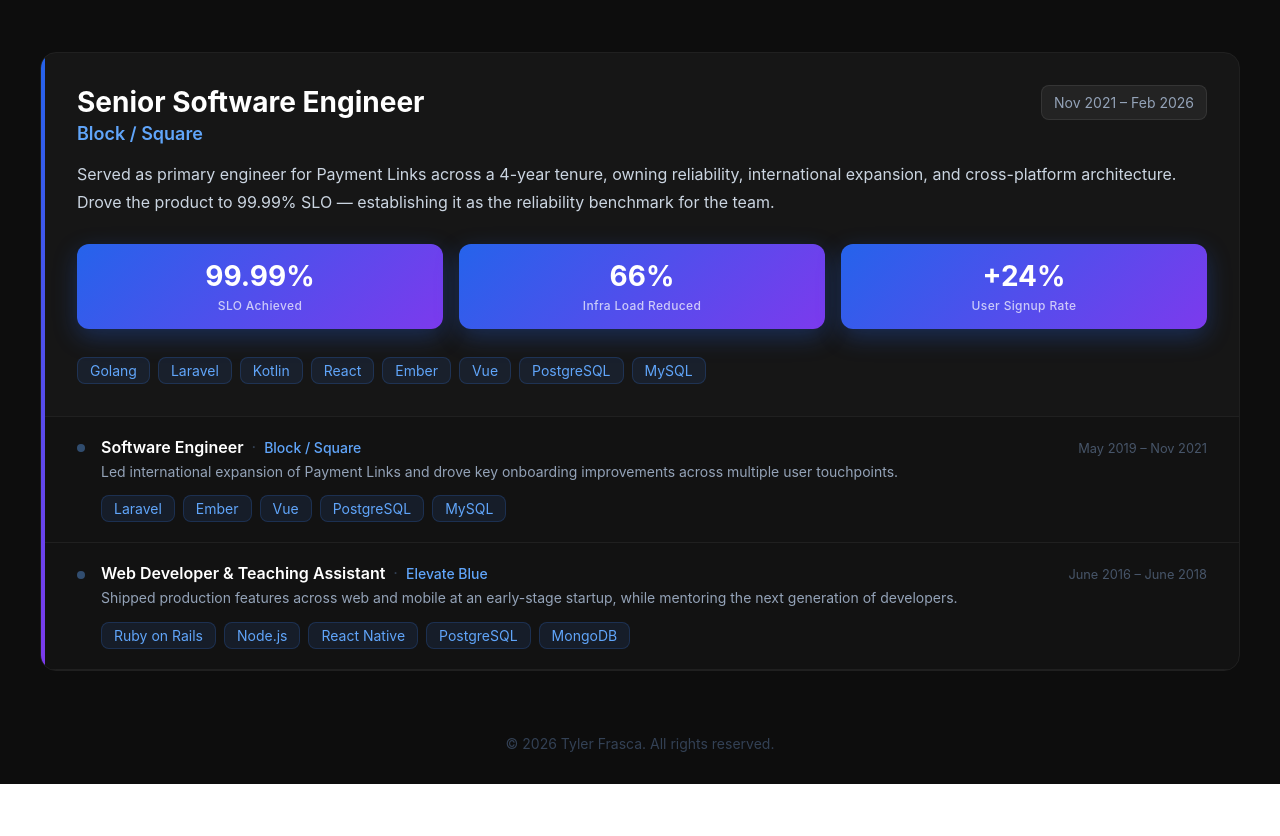
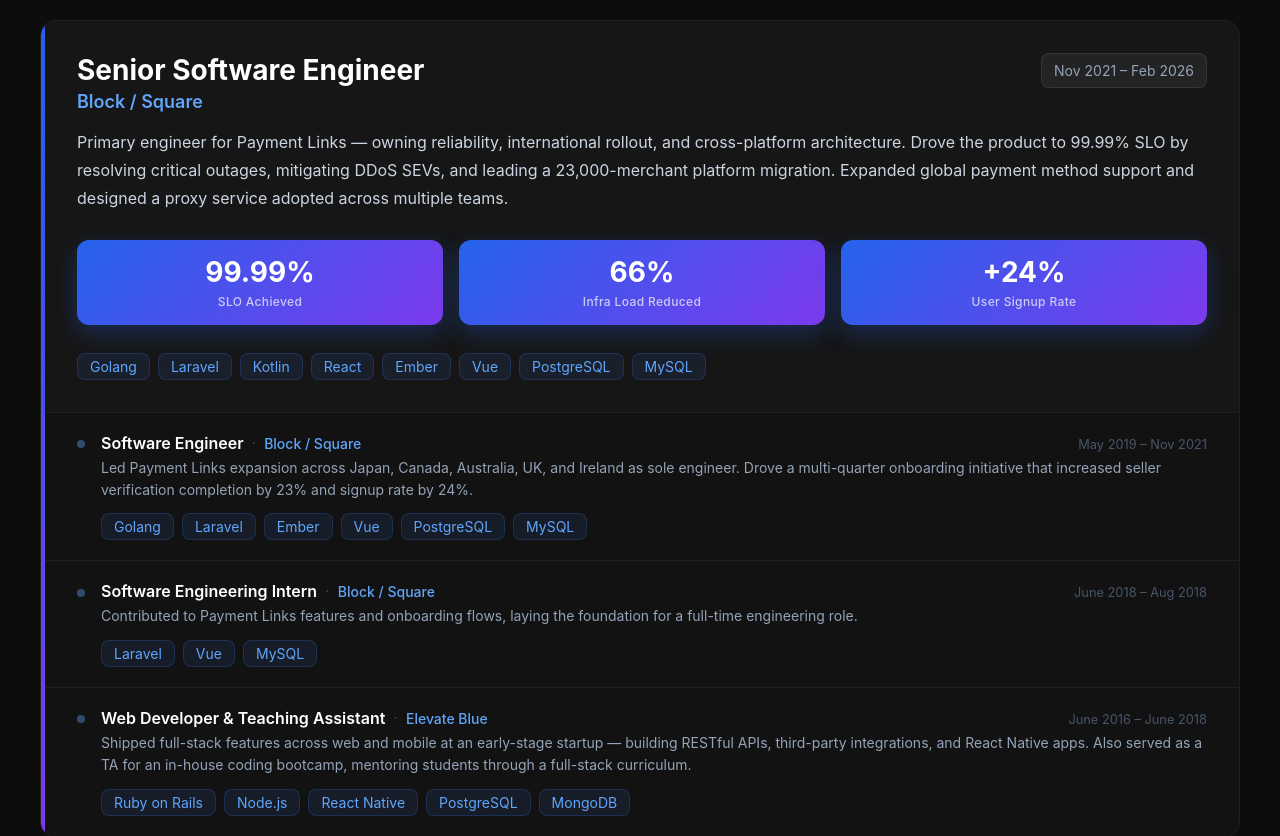
Before and after one commit to tfrasc/tfrasc.github.io, a React (Create React App) app in the folder personal-website/: page / in a window 1280 px wide. Shown: the part 720-1556 px from the top of the page. Before the commit the page ends 1504 px from the top, so only its background shows below. Built offline with nearby package versions, Linux system fonts and the light colour scheme.

Commit message:
Update hero section

```diff
--- a/personal-website/src/components/Hero.jsx
+++ b/personal-website/src/components/Hero.jsx
@@ -94,7 +94,7 @@
         <h1 style={styles.h1}>Hi, I'm Tyler Frasca</h1>
         <p style={styles.subtitle}>Senior Software Engineer</p>
         <p style={styles.description}>
-          With nearly a decade of experience as a full-stack engineer, I have worked at both Big Tech and Startups and can build scalable, reliable, and speedy systems. I love to learn, enjoy a challenge, and care deeply about helping others however I can.
+          Full-stack engineer with 10 years of experience building reliable systems at companies like Block and early-stage startups. I care about craft, enjoy a good hard problem, and thrive working on things that actually reach people.
         </p>
         <p style={styles.description}>
           Outside of work, I love to rock climb, snowboard, mountain bike, surf, and make music.
--- a/personal-website/src/data/portfolioData.js
+++ b/personal-website/src/data/portfolioData.js
@@ -45,7 +45,7 @@
     company: "Block / Square",
     period: "Nov 2021 – Feb 2026",
     featured: true,
-    summary: "Served as primary engineer for Payment Links across a 4-year tenure, owning reliability, international expansion, and cross-platform architecture. Drove the product to 99.99% SLO — establishing it as the reliability benchmark for the team.",
+    summary: "Primary engineer for Payment Links — owning reliability, international rollout, and cross-platform architecture. Drove the product to 99.99% SLO by resolving critical outages, mitigating DDoS SEVs, and leading a 23,000-merchant platform migration. Expanded global payment method support and designed a proxy service adopted across multiple teams.",
     metrics: [
       { value: "99.99%", label: "SLO Achieved" },
       { value: "66%", label: "Infra Load Reduced" },
@@ -58,14 +58,21 @@
     title: "Software Engineer",
     company: "Block / Square",
     period: "May 2019 – Nov 2021",
-    tagline: "Led international expansion of Payment Links and drove key onboarding improvements across multiple user touchpoints.",
-    skills: ["Laravel", "Ember", "Vue", "PostgreSQL", "MySQL"]
+    tagline: "Led Payment Links expansion across Japan, Canada, Australia, UK, and Ireland as sole engineer. Drove a multi-quarter onboarding initiative that increased seller verification completion by 23% and signup rate by 24%.",
+    skills: ["Golang", "Laravel", "Ember", "Vue", "PostgreSQL", "MySQL"]
+  },
+  {
+    title: "Software Engineering Intern",
+    company: "Block / Square",
+    period: "June 2018 – Aug 2018",
+    tagline: "Contributed to Payment Links features and onboarding flows, laying the foundation for a full-time engineering role.",
+    skills: ["Laravel", "Vue", "MySQL"]
   },
   {
     title: "Web Developer & Teaching Assistant",
     company: "Elevate Blue",
     period: "June 2016 – June 2018",
-    tagline: "Shipped production features across web and mobile at an early-stage startup, while mentoring the next generation of developers.",
+    tagline: "Shipped full-stack features across web and mobile at an early-stage startup — building RESTful APIs, third-party integrations, and React Native apps. Also served as a TA for an in-house coding bootcamp, mentoring students through a full-stack curriculum.",
     skills: ["Ruby on Rails", "Node.js", "React Native", "PostgreSQL", "MongoDB"]
   }
 ];
```
